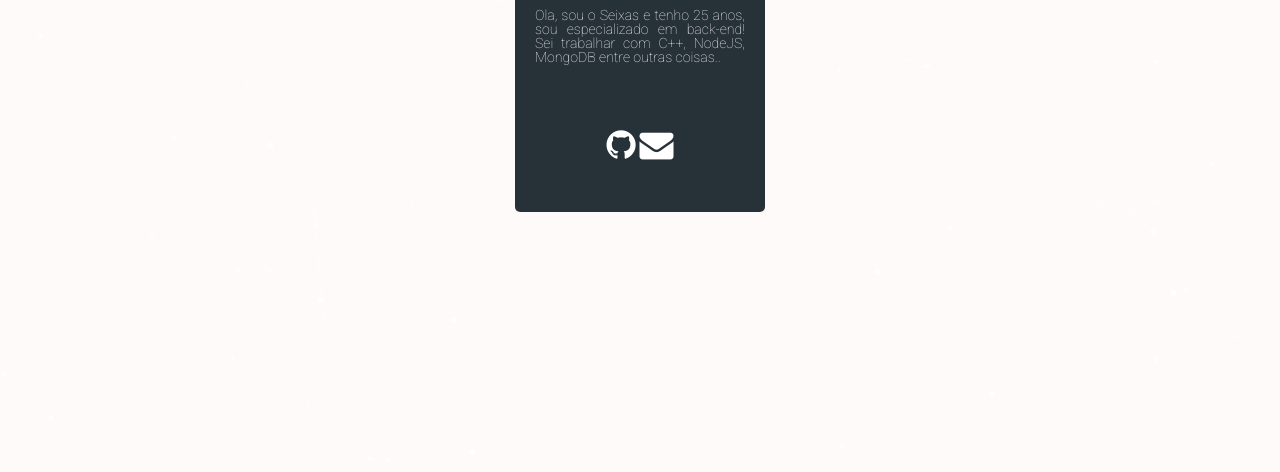
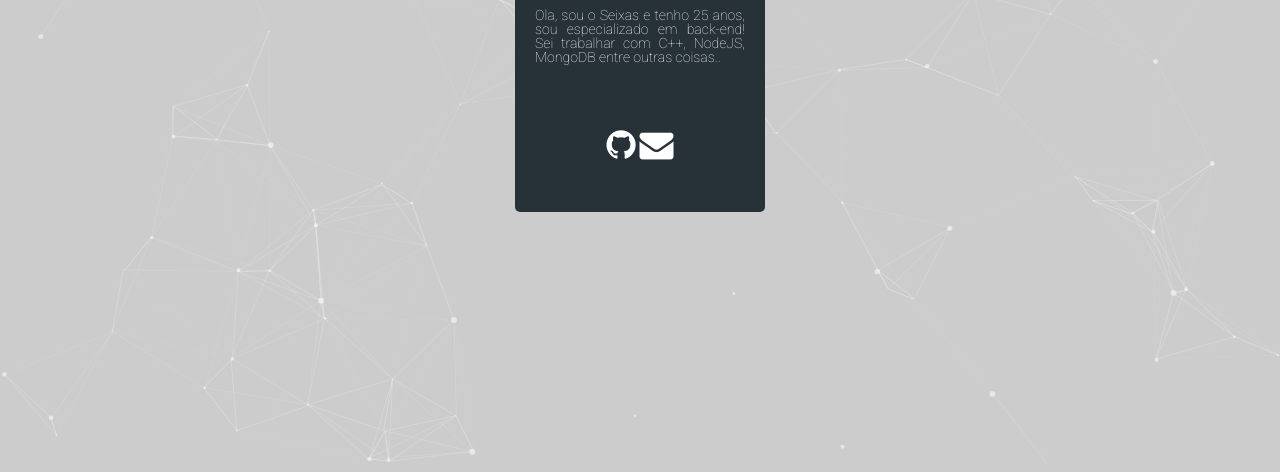
Before and after one commit to Seixas/seixas.github.io, a plain HTML site: page index.html in a window 1280 px wide. Shown: the part 328-800 px from the top of the page. Drawn offline with Linux system fonts and the light colour scheme.

Commit message:
Testing style

```diff
--- a/css/style.css
+++ b/css/style.css
@@ -170,7 +170,7 @@ body,
 html {
     width: 100%;
     height: 100%;
-    background: snow;
+    background: #cccccc;
     font-family: Roboto, Arial;
     font-weight: 400
 }
@@ -182,7 +182,7 @@ canvas {
 #particles-js {
     width: 100%;
     height: 100%;
-    background-color: snow
+    background-color: #cccccc
 }
 
 #icons {
```
